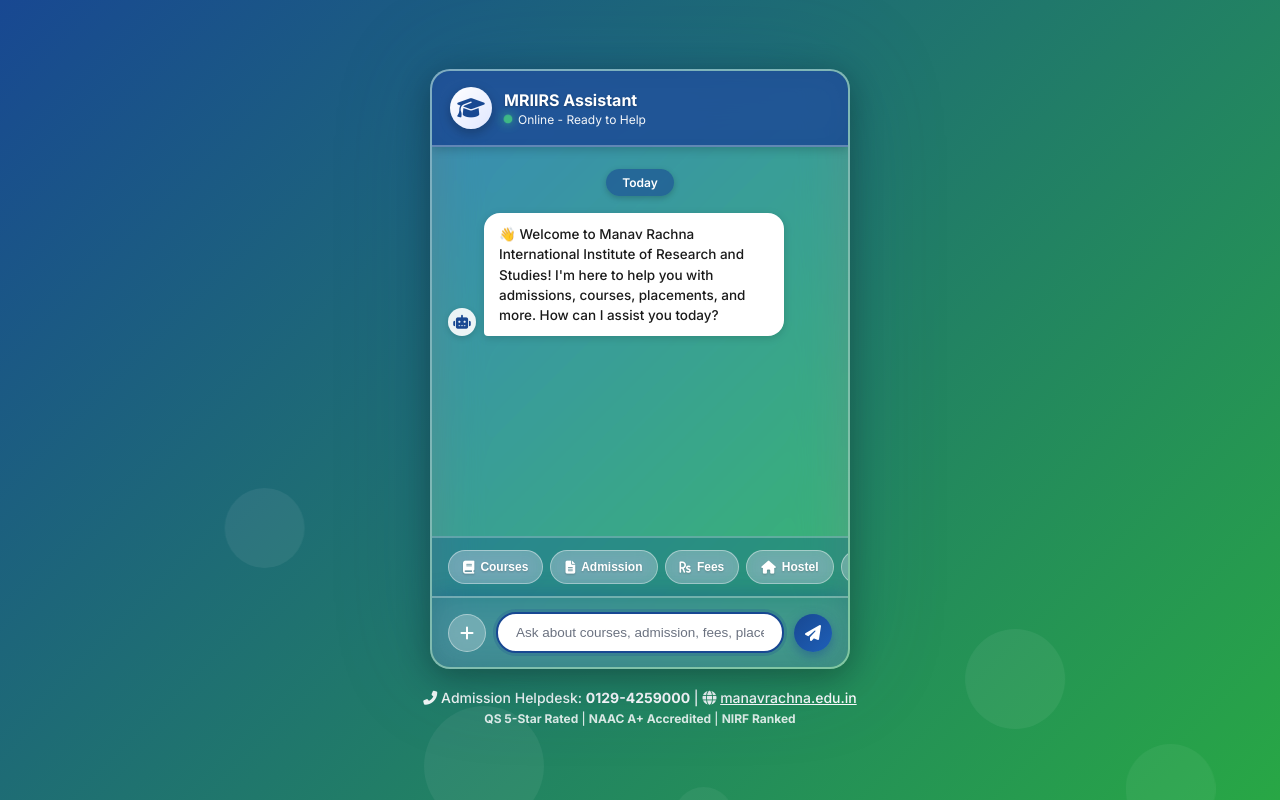
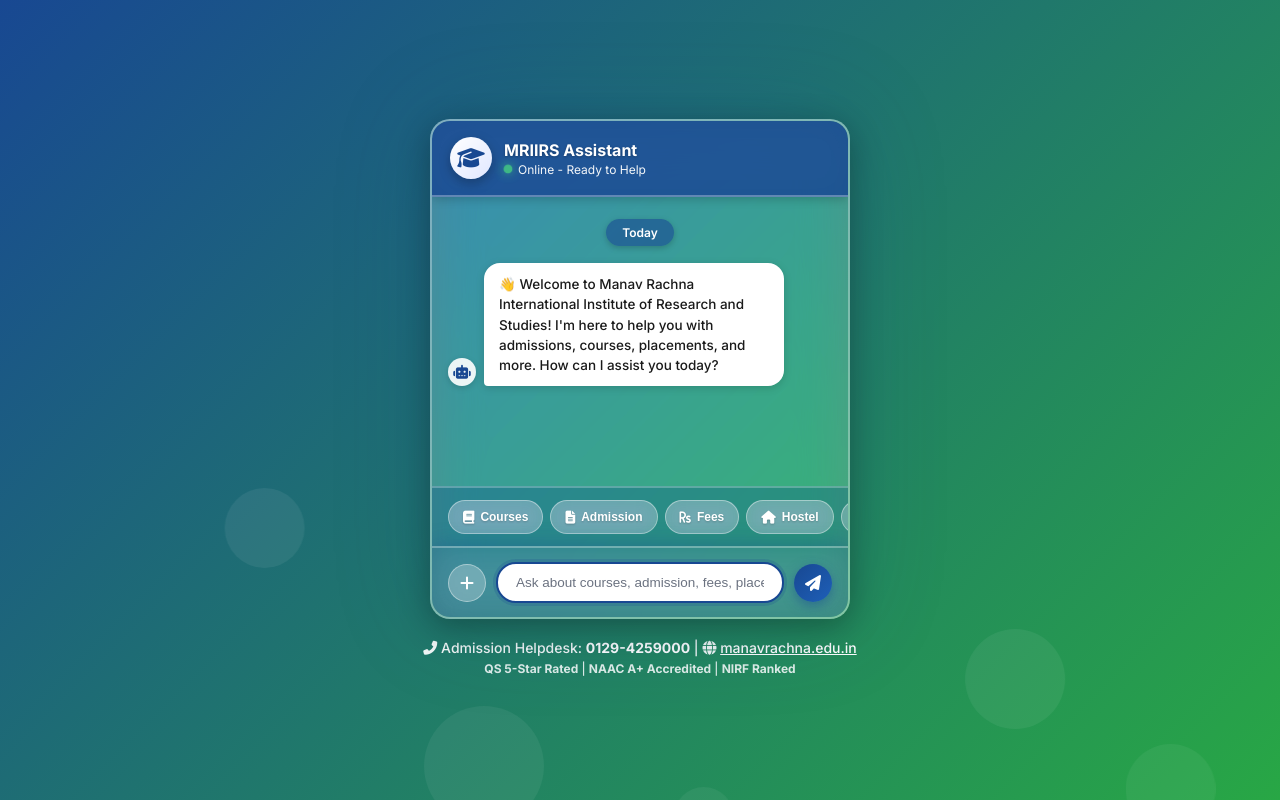
Before and after one commit to Piyush-Yadav-000/college-chatbot, a Flask app: page / in a window 1280 px wide. Run offline with Flask 3, Linux system fonts and the light colour scheme.

Commit message:
Update style.css

```diff
--- a/static/css/style.css
+++ b/static/css/style.css
@@ -76,7 +76,7 @@ body {
 .chat-container {
     width: 100%;
     max-width: 420px !important;  /* FIXED: Was 4000px */
-    height: 600px !important;     /* FIXED: Was 400px */
+    height: 500px !important;     /* FIXED: Was 400px */
     background: rgba(255, 255, 255, 0.18);
     backdrop-filter: blur(25px) saturate(180%);
     -webkit-backdrop-filter: blur(25px) saturate(180%);
```
